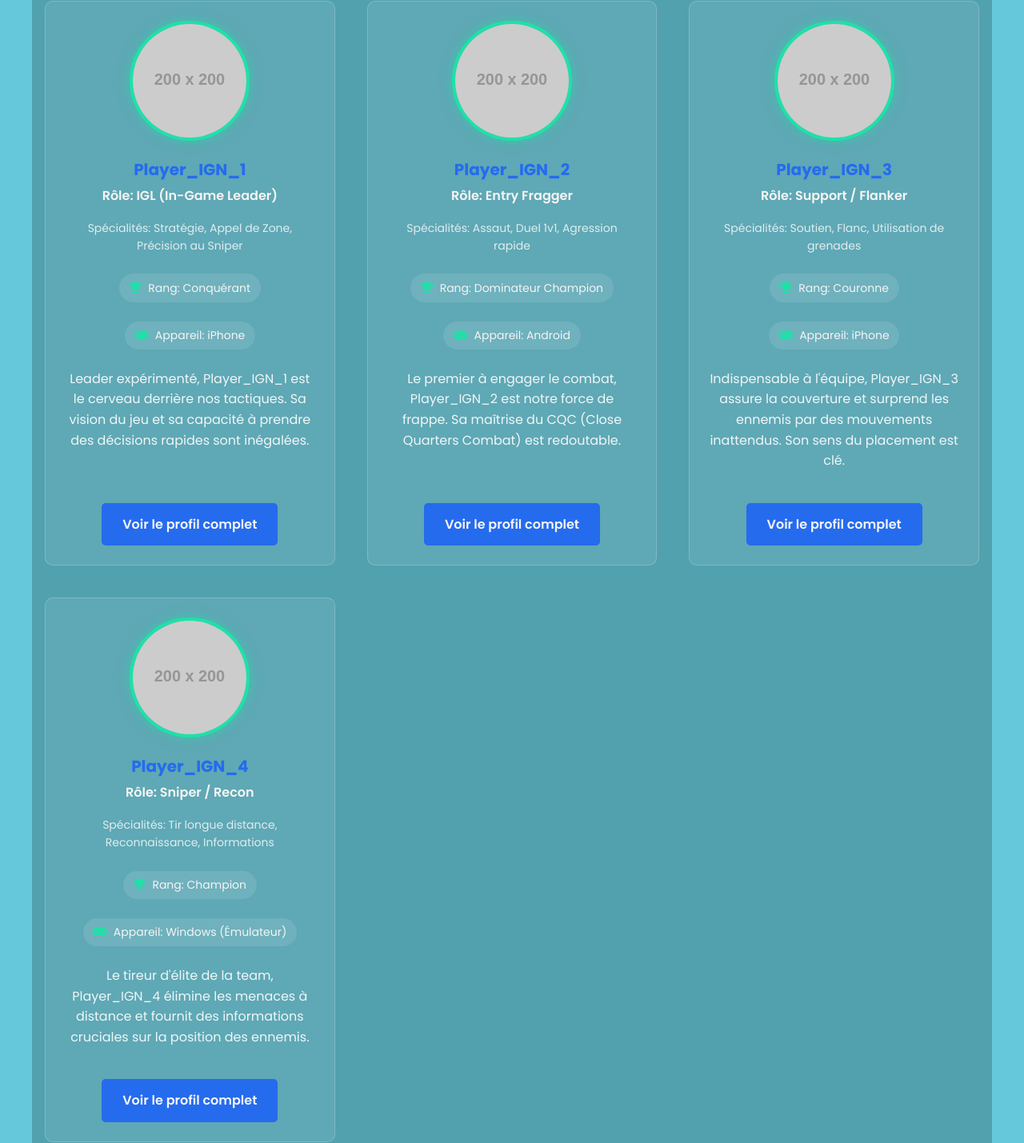
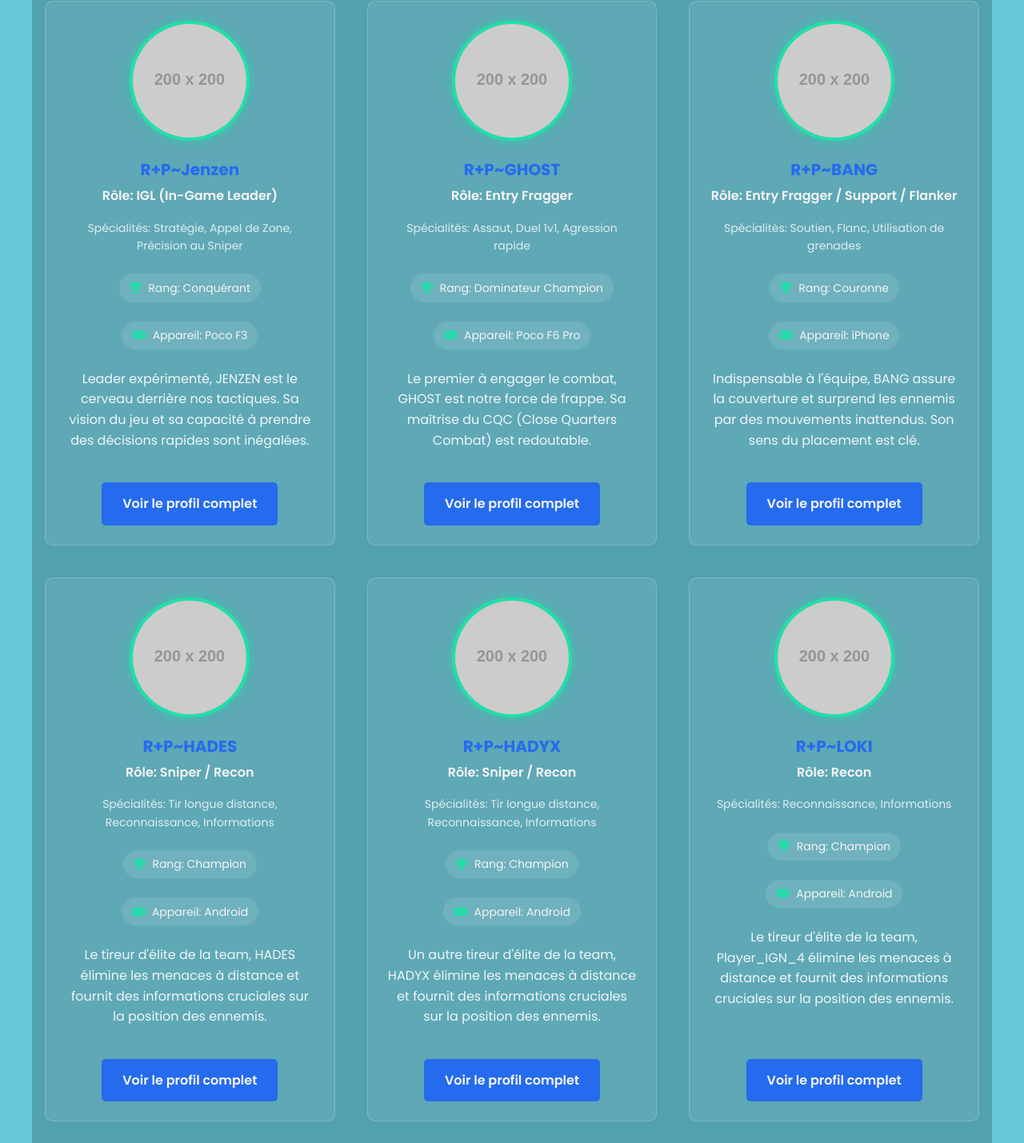
Before and after one commit to josoavj/god-team-pubgm, a plain HTML site: page joueur.html in a window 1280 px wide. Shown: the part 551-1980 px from the top of the page at 80% size. Drawn offline with Linux system fonts and the light colour scheme; placeholder pictures from the web are drawn by us.

Commit message:
style: mise à jour

```diff
--- a/joueur.html
+++ b/joueur.html
@@ -58,64 +58,84 @@
     <section id="player-profiles" class="container">
         <h2>Notre Roster Actuel</h2>
         <div class="player-grid">
-            <!-- Exemple de carte de joueur 1 -->
             <article class="player-card">
                 <img src="https://placehold.co/200x200/256BEE/FFFFFF?text=Player1" alt="Avatar de Player_IGN_1">
-                <h3>Player_IGN_1</h3>
+                <h3>R+P~Jenzen</h3>
                 <p class="role">Rôle: IGL (In-Game Leader)</p>
                 <p class="specialties">Spécialités: Stratégie, Appel de Zone, Précision au Sniper</p>
                 <div class="player-stats">
                     <span><i class="fas fa-trophy"></i> Rang: Conquérant</span>
-                    <span><i class="fas fa-gamepad"></i> Appareil: iPhone</span>
+                    <span><i class="fas fa-gamepad"></i> Appareil: Poco F3</span>
                 </div>
-                <p class="bio">Leader expérimenté, Player_IGN_1 est le cerveau derrière nos tactiques. Sa vision du jeu et sa capacité à prendre des décisions rapides sont inégalées.</p>
+                <p class="bio">Leader expérimenté, JENZEN est le cerveau derrière nos tactiques. Sa vision du jeu et sa capacité à prendre des décisions rapides sont inégalées.</p>
                 <a href="#" class="view-profile-btn">Voir le profil complet</a>
             </article>
 
-            <!-- Exemple de carte de joueur 2 -->
             <article class="player-card">
                 <img src="https://placehold.co/200x200/1DE2A7/FFFFFF?text=Player2" alt="Avatar de Player_IGN_2">
-                <h3>Player_IGN_2</h3>
+                <h3>R+P~GHOST</h3>
                 <p class="role">Rôle: Entry Fragger</p>
                 <p class="specialties">Spécialités: Assaut, Duel 1v1, Agression rapide</p>
                 <div class="player-stats">
                     <span><i class="fas fa-trophy"></i> Rang: Dominateur Champion</span>
-                    <span><i class="fas fa-gamepad"></i> Appareil: Android</span>
+                    <span><i class="fas fa-gamepad"></i> Appareil: Poco F6 Pro</span>
                 </div>
-                <p class="bio">Le premier à engager le combat, Player_IGN_2 est notre force de frappe. Sa maîtrise du CQC (Close Quarters Combat) est redoutable.</p>
+                <p class="bio">Le premier à engager le combat, GHOST est notre force de frappe. Sa maîtrise du CQC (Close Quarters Combat) est redoutable.</p>
                 <a href="#" class="view-profile-btn">Voir le profil complet</a>
             </article>
 
-            <!-- Exemple de carte de joueur 3 -->
             <article class="player-card">
                 <img src="https://placehold.co/200x200/256BEE/FFFFFF?text=Player3" alt="Avatar de Player_IGN_3">
-                <h3>Player_IGN_3</h3>
-                <p class="role">Rôle: Support / Flanker</p>
+                <h3>R+P~BANG</h3>
+                <p class="role">Rôle: Entry Fragger / Support / Flanker</p>
                 <p class="specialties">Spécialités: Soutien, Flanc, Utilisation de grenades</p>
                 <div class="player-stats">
                     <span><i class="fas fa-trophy"></i> Rang: Couronne</span>
                     <span><i class="fas fa-gamepad"></i> Appareil: iPhone</span>
                 </div>
-                <p class="bio">Indispensable à l'équipe, Player_IGN_3 assure la couverture et surprend les ennemis par des mouvements inattendus. Son sens du placement est clé.</p>
+                <p class="bio">Indispensable à l'équipe, BANG assure la couverture et surprend les ennemis par des mouvements inattendus. Son sens du placement est clé.</p>
                 <a href="#" class="view-profile-btn">Voir le profil complet</a>
             </article>
 
             <!-- Exemple de carte de joueur 4 -->
             <article class="player-card">
                 <img src="https://placehold.co/200x200/1DE2A7/FFFFFF?text=Player4" alt="Avatar de Player_IGN_4">
-                <h3>Player_IGN_4</h3>
+                <h3>R+P~HADES</h3>
                 <p class="role">Rôle: Sniper / Recon</p>
                 <p class="specialties">Spécialités: Tir longue distance, Reconnaissance, Informations</p>
                 <div class="player-stats">
                     <span><i class="fas fa-trophy"></i> Rang: Champion</span>
-                    <span><i class="fas fa-gamepad"></i> Appareil: Windows (Émulateur)</span>
+                    <span><i class="fas fa-gamepad"></i> Appareil: Android</span>
+                </div>
+                <p class="bio">Le tireur d'élite de la team, HADES élimine les menaces à distance et fournit des informations cruciales sur la position des ennemis.</p>
+                <a href="#" class="view-profile-btn">Voir le profil complet</a>
+            </article>
+
+            <article class="player-card">
+                <img src="https://placehold.co/200x200/1DE2A7/FFFFFF?text=Player4" alt="Avatar de Player_IGN_4">
+                <h3>R+P~HADYX</h3>
+                <p class="role">Rôle: Sniper / Recon</p>
+                <p class="specialties">Spécialités: Tir longue distance, Reconnaissance, Informations</p>
+                <div class="player-stats">
+                    <span><i class="fas fa-trophy"></i> Rang: Champion</span>
+                    <span><i class="fas fa-gamepad"></i> Appareil: Android</span>
+                </div>
+                <p class="bio">Un autre tireur d'élite de la team, HADYX élimine les menaces à distance et fournit des informations cruciales sur la position des ennemis.</p>
+                <a href="#" class="view-profile-btn">Voir le profil complet</a>
+            </article>
+
+            <article class="player-card">
+                <img src="https://placehold.co/200x200/1DE2A7/FFFFFF?text=Player4" alt="Avatar de Player_IGN_4">
+                <h3>R+P~LOKI</h3>
+                <p class="role">Rôle: Recon</p>
+                <p class="specialties">Spécialités: Reconnaissance, Informations</p>
+                <div class="player-stats">
+                    <span><i class="fas fa-trophy"></i> Rang: Champion</span>
+                    <span><i class="fas fa-gamepad"></i> Appareil: Android</span>
                 </div>
                 <p class="bio">Le tireur d'élite de la team, Player_IGN_4 élimine les menaces à distance et fournit des informations cruciales sur la position des ennemis.</p>
                 <a href="#" class="view-profile-btn">Voir le profil complet</a>
             </article>
-
-
-
         </div>
     </section>
 </main>
```
